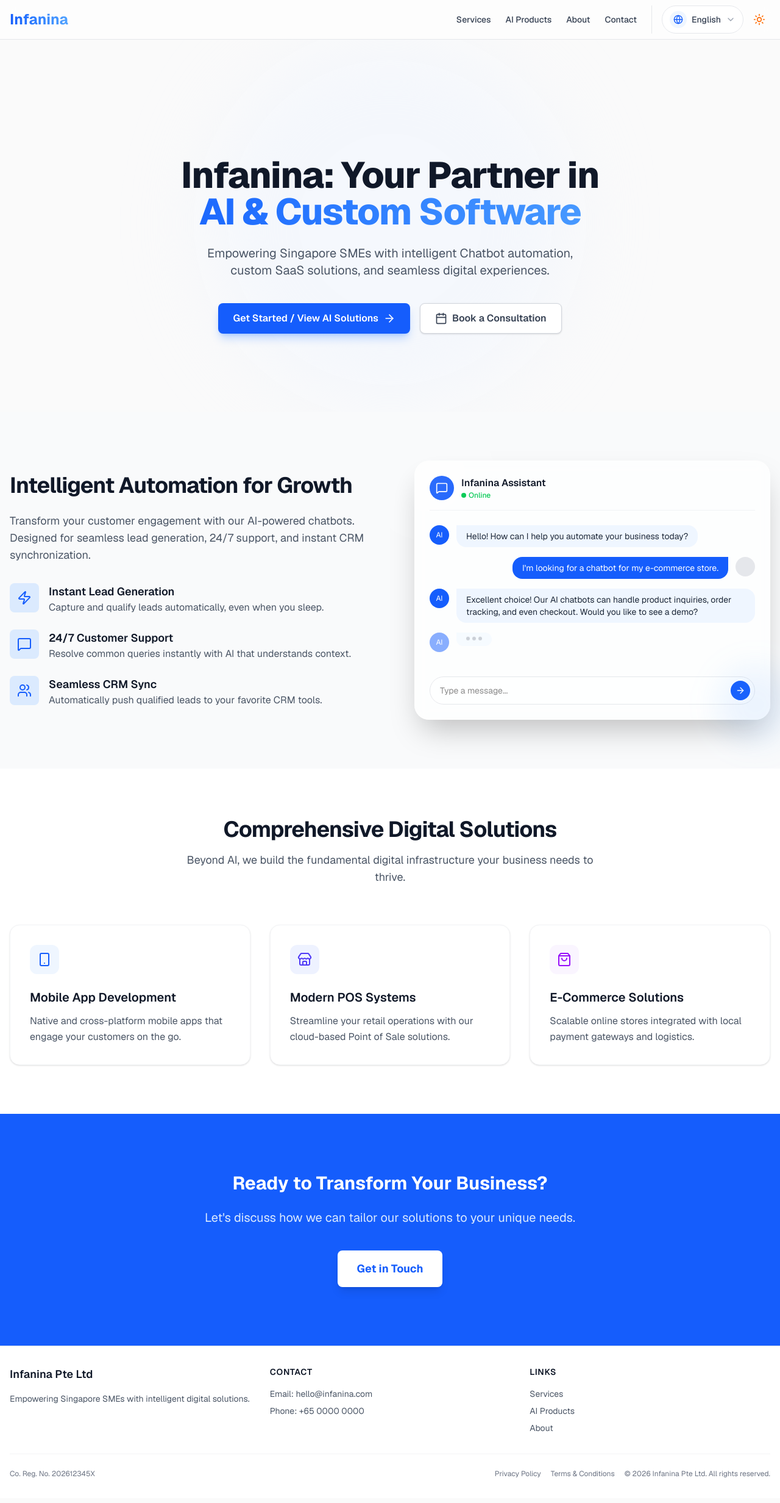
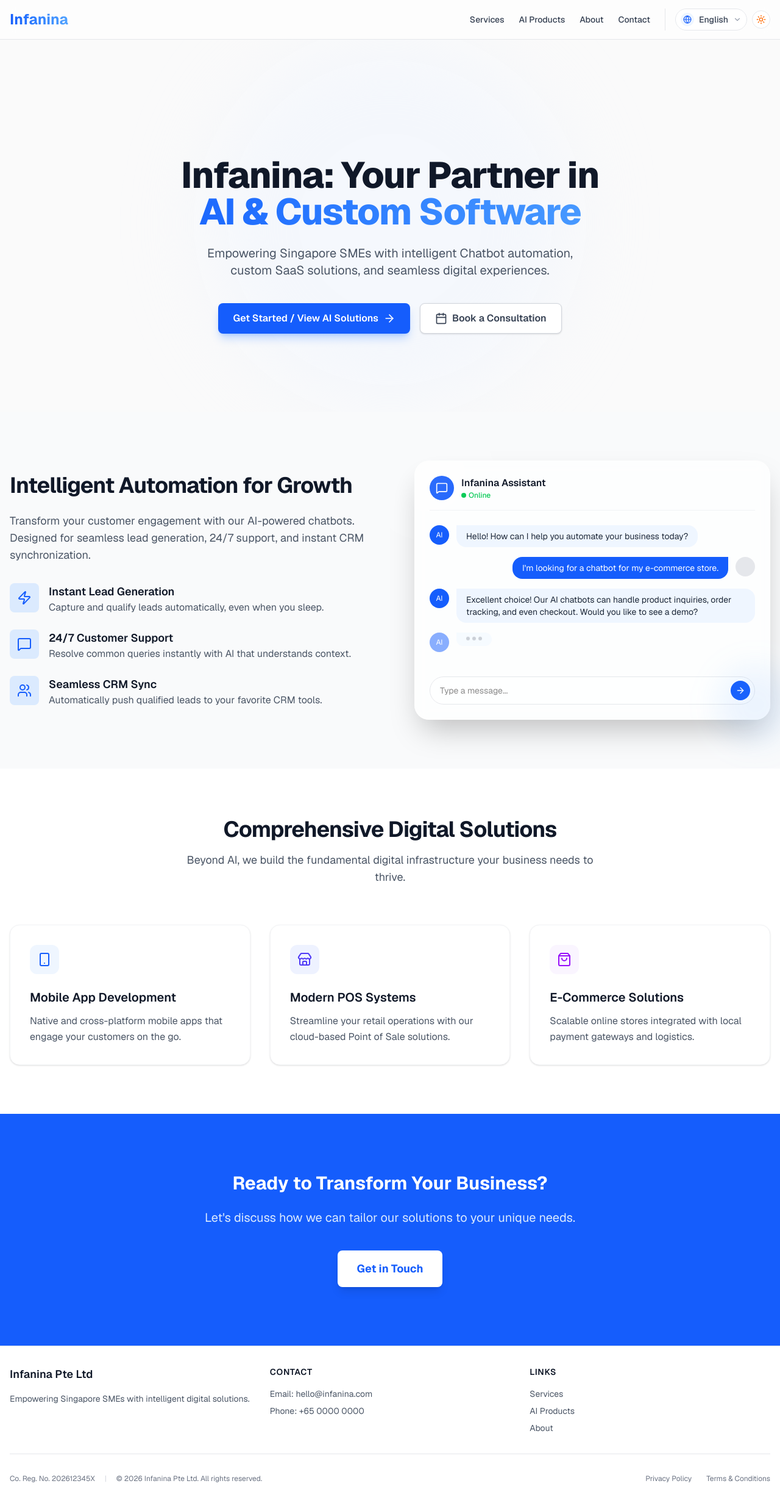
Before and after one commit to syednizamudeen/home-lab-raspberrypi, a Next.js app in the folder web/infanina/: page /en in a window 1280 px wide. Shown: the whole page at 61% size. Built offline with nearby package versions, Linux system fonts and the light colour scheme.

Commit message:
fix: update LanguageSwitcher and ThemeToggle styles for improved UI consistency

```diff
--- a/web/infanina/components/LanguageSwitcher.tsx
+++ b/web/infanina/components/LanguageSwitcher.tsx
@@ -45,18 +45,18 @@ export default function LanguageSwitcher() {
         <div className="relative" ref={dropdownRef}>
             <button
                 onClick={() => setIsOpen(!isOpen)}
-                className="flex items-center gap-2 px-3 py-2 rounded-full border border-gray-200 bg-white/50 backdrop-blur-sm hover:bg-white hover:shadow-md transition-all duration-300 group"
+                className="flex items-center gap-2 px-2 py-1.5 rounded-full border border-gray-200 dark:border-gray-700 bg-white/50 dark:bg-gray-800/50 backdrop-blur-sm hover:bg-white dark:hover:bg-gray-800 hover:shadow-md transition-all duration-300 group"
             >
-                <div className="p-1.5 rounded-full bg-blue-50 text-blue-600 group-hover:bg-blue-100 transition-colors">
-                    <Globe className="w-4 h-4" />
+                <div className="p-1 rounded-full bg-blue-50 dark:bg-blue-900/30 text-blue-600 dark:text-blue-400 group-hover:bg-blue-100 dark:group-hover:bg-blue-900/50 transition-colors">
+                    <Globe className="w-3.5 h-3.5" />
                 </div>
-                <span className="text-sm font-medium text-gray-700 hidden sm:block">{currentLanguage.name}</span>
-                <span className="text-sm font-medium text-gray-700 sm:hidden">{currentLanguage.label}</span>
-                <ChevronDown className={`w-4 h-4 text-gray-400 transition-transform duration-300 ${isOpen ? 'rotate-180' : ''}`} />
+                <span className="text-sm font-medium text-gray-700 dark:text-gray-200 hidden sm:block">{currentLanguage.name}</span>
+                <span className="text-sm font-medium text-gray-700 dark:text-gray-200 sm:hidden">{currentLanguage.label}</span>
+                <ChevronDown className={`w-3.5 h-3.5 text-gray-400 transition-transform duration-300 ${isOpen ? 'rotate-180' : ''}`} />
             </button>
 
             <div className={`
-            absolute end-0 mt-2 w-48 bg-white/90 backdrop-blur-xl rounded-2xl shadow-xl border border-gray-100 overflow-hidden transform transition-all duration-300 ltr:origin-top-right rtl:origin-top-left z-50
+            absolute end-0 mt-2 w-48 bg-white/90 dark:bg-gray-900/90 backdrop-blur-xl rounded-2xl shadow-xl border border-gray-100 dark:border-gray-800 overflow-hidden transform transition-all duration-300 ltr:origin-top-right rtl:origin-top-left z-50
             ${isOpen ? 'opacity-100 scale-100 translate-y-0' : 'opacity-0 scale-95 -translate-y-2 pointer-events-none'}
         `}>
                 <div className="p-1.5">
@@ -68,8 +68,8 @@ export default function LanguageSwitcher() {
                             className={`
                             w-full flex items-center justify-between px-3 py-2.5 rounded-xl text-sm transition-all duration-200
                             ${locale === lang.code
-                                    ? 'bg-blue-50 text-blue-700 font-medium'
-                                    : 'text-gray-600 hover:bg-gray-50 hover:text-gray-900'}
+                                    ? 'bg-blue-50 dark:bg-blue-900/20 text-blue-700 dark:text-blue-300 font-medium'
+                                    : 'text-gray-600 dark:text-gray-300 hover:bg-gray-50 dark:hover:bg-gray-800 hover:text-gray-900 dark:hover:text-white'}
                         `}
                         >
                             <span className="flex items-center gap-3">
--- a/web/infanina/components/ThemeToggle.tsx
+++ b/web/infanina/components/ThemeToggle.tsx
@@ -22,13 +22,13 @@ export default function ThemeToggle() {
     return (
         <button
             onClick={() => setTheme(isDark ? 'light' : 'dark')}
-            className="p-2 rounded-full text-gray-500 hover:bg-gray-100 dark:text-gray-400 dark:hover:bg-gray-800 transition-colors focus:outline-none focus:ring-2 focus:ring-blue-500"
+            className="p-1.5 rounded-full border border-gray-200 dark:border-gray-700 bg-white/50 dark:bg-gray-800/50 backdrop-blur-sm hover:bg-white dark:hover:bg-gray-800 hover:shadow-md transition-all duration-300 focus:outline-none focus:ring-2 focus:ring-blue-500"
             aria-label="Toggle Theme"
         >
             {isDark ? (
-                <Moon className="w-5 h-5 transition-all text-blue-500" />
+                <Moon className="w-4 h-4 transition-all text-blue-500" />
             ) : (
-                <Sun className="w-5 h-5 transition-all text-orange-500" />
+                <Sun className="w-4 h-4 transition-all text-orange-500" />
             )}
         </button>
     );
--- a/web/infanina/components/layout/Footer.tsx
+++ b/web/infanina/components/layout/Footer.tsx
@@ -31,22 +31,26 @@ const Footer = () => {
                         </ul>
                     </div>
                 </div>
-                <div className="mt-8 pt-6 border-t border-gray-100 dark:border-gray-800 flex flex-col md:flex-row justify-between items-center gap-4 text-xs text-gray-500 dark:text-gray-400">
-                    <p>
-                        {t('reg_no')}
-                    </p>
-                    <div className="flex items-center gap-4">
+                <div className="mt-8 pt-8 border-t border-gray-200 dark:border-gray-800 flex flex-col md:flex-row justify-between items-center gap-6 text-xs text-gray-500 dark:text-gray-400">
+                    <div className="flex flex-col md:flex-row items-center gap-2 md:gap-4 order-2 md:order-1 text-center md:text-left">
+                        <p>
+                            {t('reg_no')}
+                        </p>
+                        <span className="hidden md:inline text-gray-300 dark:text-gray-700">|</span>
+                        <p>
+                            {t('copyright', {
+                                year: new Date().getFullYear().toString()
+                            })}
+                        </p>
+                    </div>
+
+                    <div className="flex items-center gap-6 order-1 md:order-2">
                         <Link href="/privacy" className="hover:text-blue-600 dark:hover:text-blue-400 transition-colors">
                             {t('privacy_link')}
                         </Link>
                         <Link href="/terms" className="hover:text-blue-600 dark:hover:text-blue-400 transition-colors">
                             {t('terms_link')}
                         </Link>
-                        <p>
-                            {t('copyright', {
-                                year: new Date().getFullYear().toString()
-                            })}
-                        </p>
                     </div>
                 </div>
             </div>
--- a/web/infanina/components/layout/Header.tsx
+++ b/web/infanina/components/layout/Header.tsx
@@ -42,7 +42,7 @@ const Header = () => {
                     </div>
                 </nav>
                 <div className="flex md:hidden items-center gap-3">
-                    <ThemeToggle />
+
                     <LanguageSwitcher />
                     <button
                         className="p-2 text-gray-600 dark:text-gray-300 hover:bg-gray-100 dark:hover:bg-gray-800 rounded-md"
```
